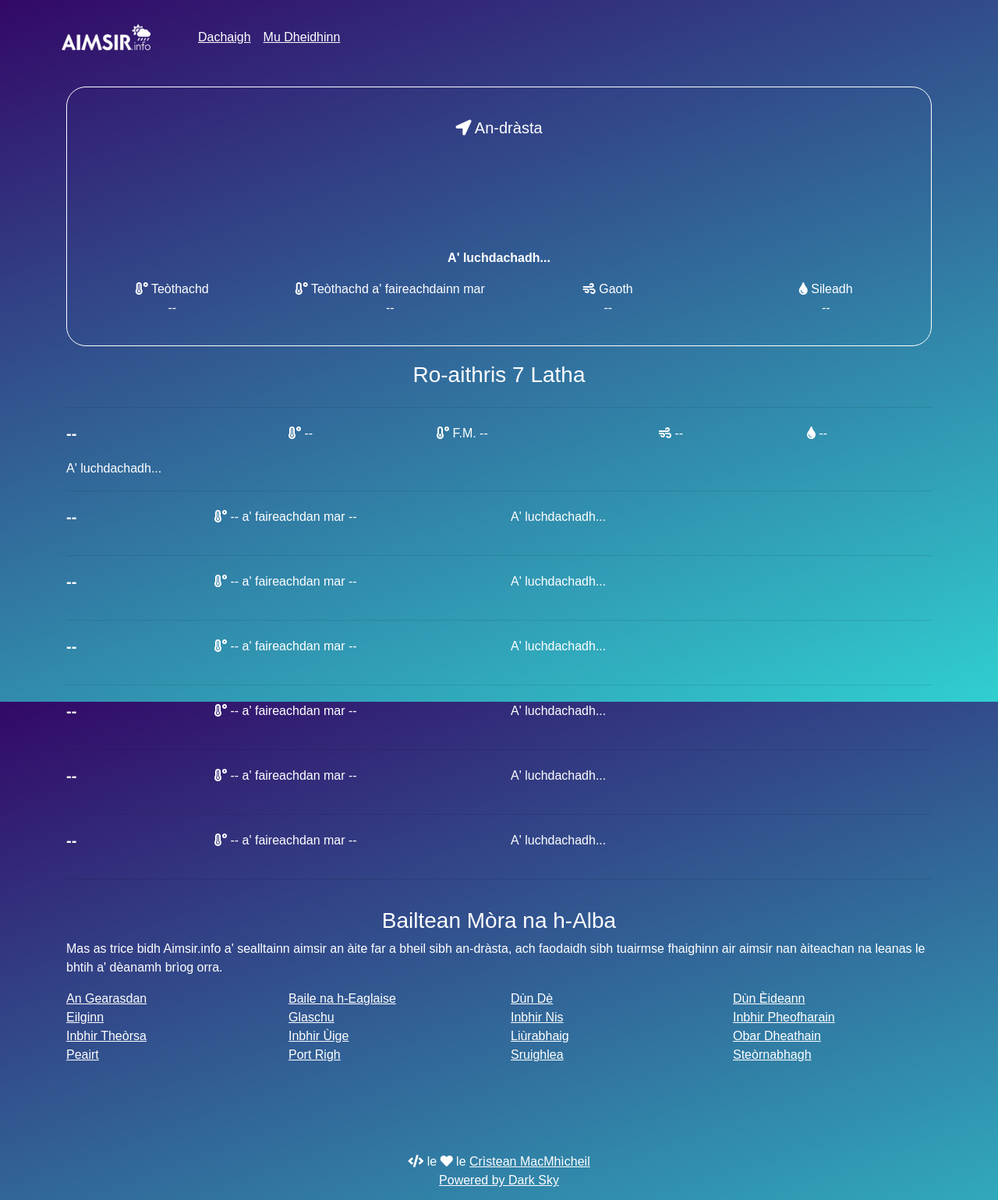
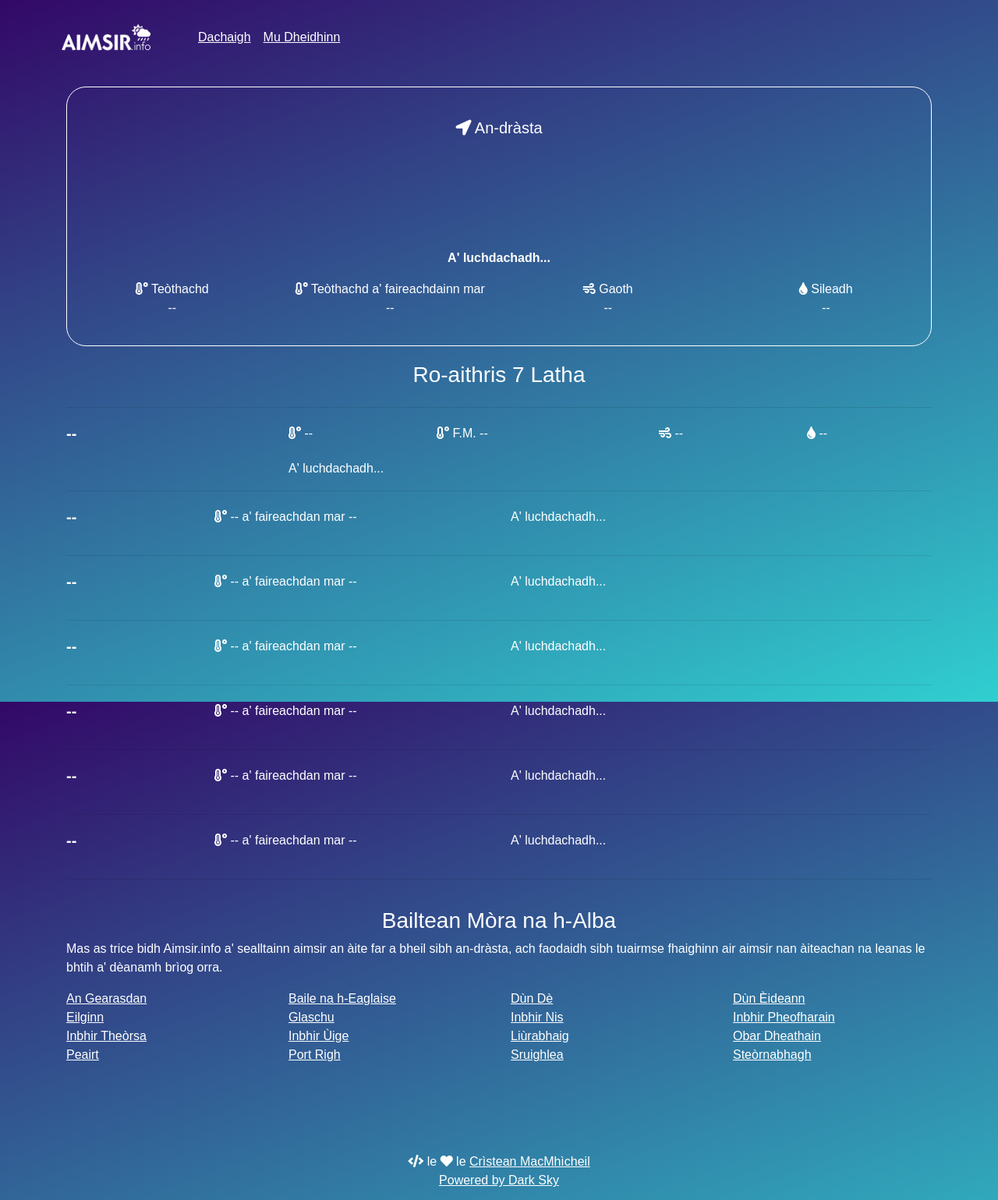
Before and after one commit to angeidheal/aimsir, a Jekyll site: the page built from index.html, in a window 1280 px wide. Shown: the whole page at 78% size. Built offline with Jekyll 4.4.1, drawn with Linux system fonts in a browser that asks for light colours; nearby versions of some CDN libraries; a script that is not in the unit is left out.

Commit message:
Update index.html

```diff
--- a/index.html
+++ b/index.html
@@ -58,7 +58,7 @@ title: Dachaigh
         </div>
       </div>
       <div class="row day-1">
-        <div class="col-md-12 day-1-summary">
+        <div class="col-md-9 offset-md-3 day-1-summary">
           A' luchdachadh...
         </div>
       </div>
```
